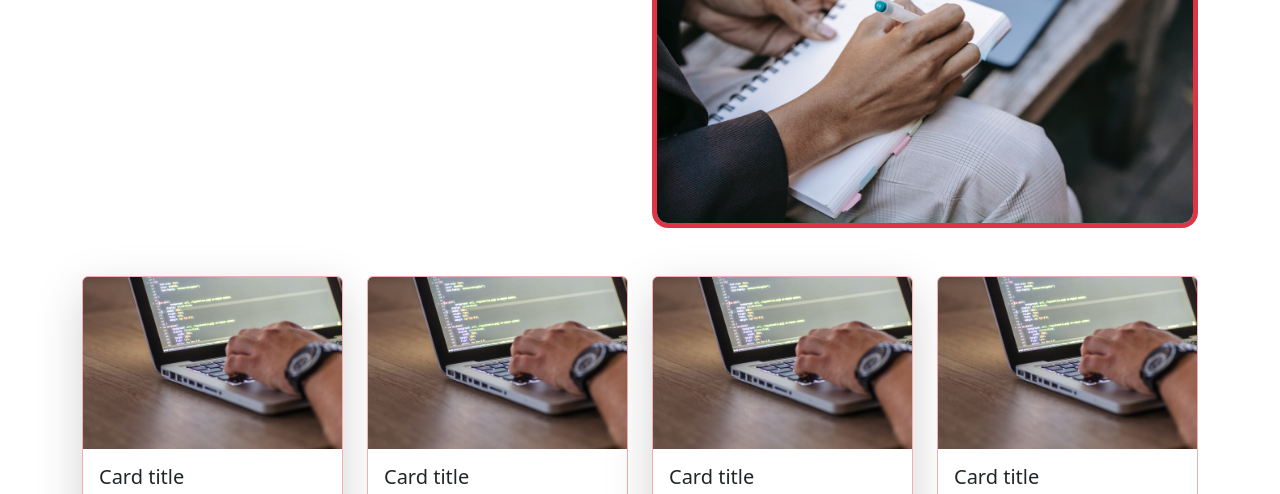
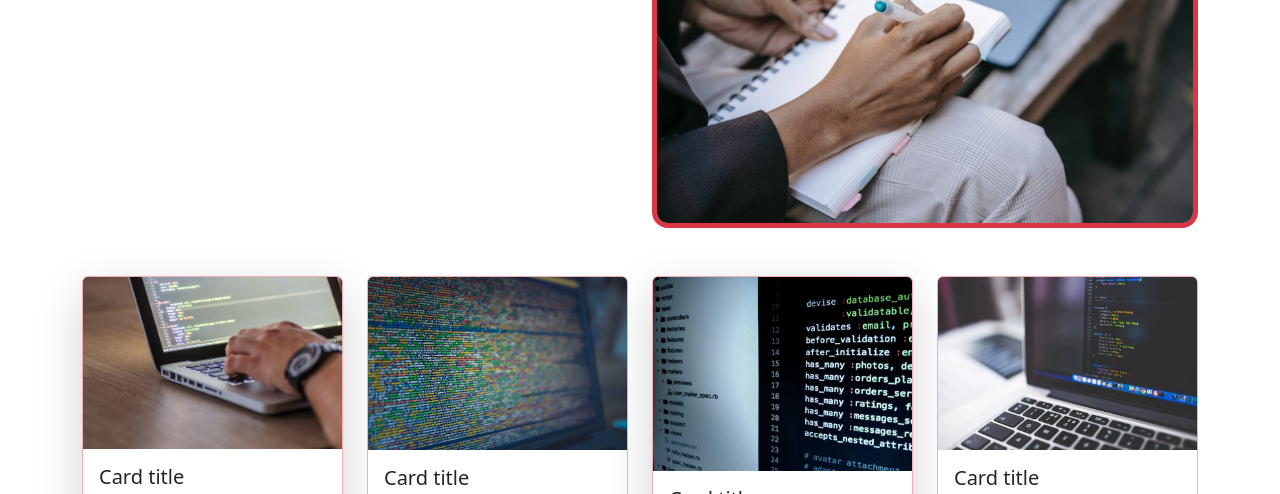
Before and after one commit to MohammadKawas/projekt-1, a plain HTML site: page index.html in a window 1280 px wide. Shown: the part 243-737 px from the top of the page. Drawn offline with nearby package versions, Linux system fonts and the light colour scheme.

Commit message:
banner2.jpeg

```diff
--- a/index.html
+++ b/index.html
@@ -75,7 +75,7 @@
               </div>
               <div class="col-lg-3 col-md-6 col-sm-6">
                 <div class="card border border-danger-subtle">
-                    <img src="banner1.jpg" class="card-img-top" alt="...">
+                    <img src="banner2.jpeg" class="card-img-top" alt="...">
                         <div class="card-body">
                            <h5 class="card-title">Card title</h5>
                            <p class="card-text">Some quick example text to build on the card title and make up the bulk of the card's content.</p>
@@ -85,7 +85,7 @@
               </div>
               <div class="col-lg-3 col-md-6 col-sm-6">
                 <div class="card border border-danger-subtle shadow-lg">
-                    <img src="banner1.jpg" class="card-img-top" alt="...">
+                    <img src="banner3.jpg" class="card-img-top" alt="...">
                         <div class="card-body">
                            <h5 class="card-title">Card title</h5>
                            <p class="card-text">Some quick example text to build on the card title and make up the bulk of the card's content.</p>
@@ -95,7 +95,7 @@
               </div>
               <div class="col-lg-3 col-md-6 col-sm-6">
                 <div class="card border border-danger-subtle">
-                    <img src="banner1.jpg" class="card-img-top" alt="...">
+                    <img src="banner4.webp" class="card-img-top" alt="...">
                         <div class="card-body">
                            <h5 class="card-title">Card title</h5>
                            <p class="card-text">Some quick example text to build on the card title and make up the bulk of the card's content.</p>
```
Also changed, not shown: banner2.jpeg (added), banner3.jpg (added), banner4.webp (added), 1 other file.
